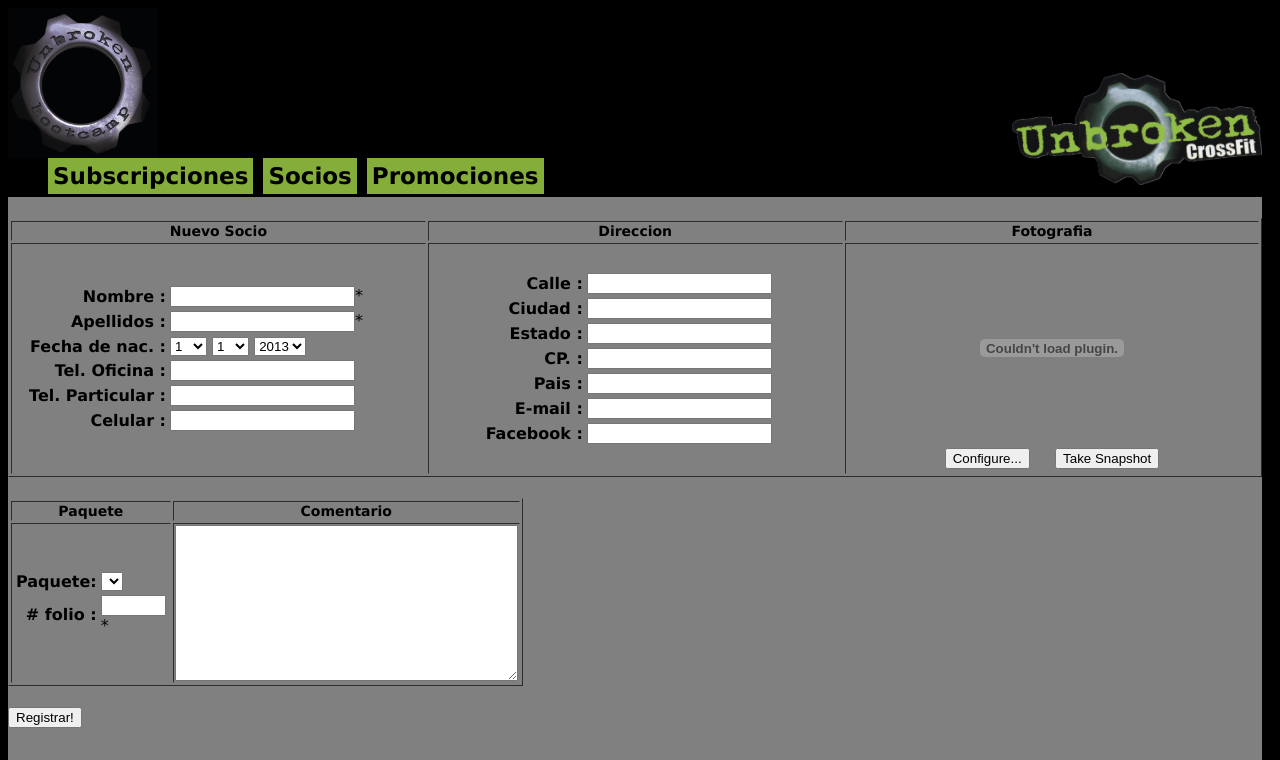
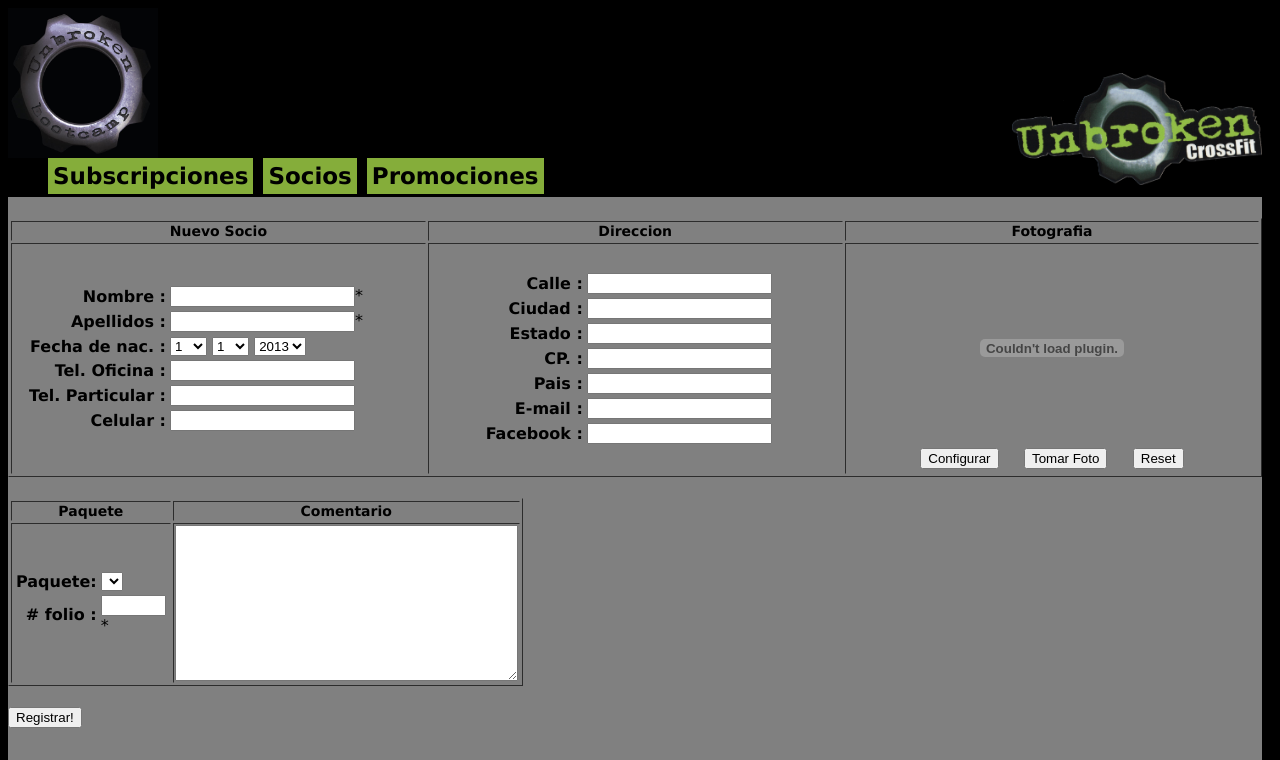
Before and after one commit to MMaijane/unbroken, a CodeIgniter app: page /unbroken/index.php/users/subscribe in a window 1280 px wide. Shown: the top 760 px of the page. Run offline with CodeIgniter, Linux system fonts and the light colour scheme; lists and menus that the app fills with data are empty.

Commit message:
falta arreglar cuando se registra un socio aparecen 2 pantallas. y el registro de cuando llegan

```diff
--- a/application/controllers/users.php
+++ b/application/controllers/users.php
@@ -62,7 +62,6 @@
     # return for the form
     if($this->input->post('new_subscription')) {
 
-
       if ($this->form_validation->run('subscribe') != FALSE) {
 
             # correcto
@@ -85,7 +84,7 @@
               'vc_email'=>$this->input->post('vc_email'),
               'vc_facebook'=>$this->input->post('vc_facebook'),
               'dt_registry'=>$date,
-              'vc_picture'=>$this->input->post('vc_picture'),
+              'vc_picture'=>1,
               'vc_coment'=>$this->input->post('vc_coment')
             );
 
@@ -94,6 +93,11 @@
             # obtain the expires date with the package id
             $package_months = $this->packages_bss->get_package_months($this->input->post('id_pack'));
             $user_id = $this->users_bss->get_user_id($this->input->post('vc_username'), $this->input->post('dt_birthday'));
+
+            # rename the pic
+            $pic_name = $user_id['id_user'].".jpg";
+            rename(getcwd()."\img\users_pics\\new_user_".date('Ymd').".jpg", getcwd()."\img\users_pics\\".$pic_name);
+            $this->users_bss->update_pic_name($user_id['id_user'], $pic_name);
 
 
             # ver el corte (15 - 30)
@@ -109,7 +113,7 @@
             $expires_date  = date('Y-'.$m.'-'.$d_day);
             # tb_subscriptions
             $subscription_data = array(
-                  'id_user'=>$this->input->post('id_user'),
+                  'id_user'=>$user_id['id_user'],
                   'id_package'=>$this->input->post('id_pack'),
                   'dt_subscription'=>$date,
                   'dt_expires'=>$expires_date,
--- a/application/models/users_bss.php
+++ b/application/models/users_bss.php
@@ -161,6 +161,14 @@
   }
 
 
+  function update_pic_name($user_id, $pic_name){
+   $query = $this->db->query("update tb_users usr ".
+                              "set usr.vc_picture='{$pic_name}' ".
+                              "where usr.id_user={$user_id} ");
+  }
+
+
+
   //done
   function general () {
 
--- a/application/views/templates/header.php
+++ b/application/views/templates/header.php
@@ -61,7 +61,7 @@
 	        div.style.display = 'block';
 	      }
 	    };
+  	</script>
   	<?php header("Content-Type: text/html;charset=utf-8");?>
   	<meta http-equiv="Content-type" content="text/html; charset=utf-8" />
-  	</script>
 	</head>
--- a/application/views/users/new_subscription.php
+++ b/application/views/users/new_subscription.php
@@ -1,4 +1,3 @@
-
 <?php
   for ($i=1; $i <=31; $i++) {$day[$i] = $i; }
   for ($i=1; $i <=12; $i++) {$month[$i] = $i; }
@@ -57,29 +56,30 @@
 		      <td class="data_rows_single_user">
 		        <table id="inner_table" >
 		          <tr>
-		            <td class="inner_photo">
-		              <div id="">
-
-		                <script type="text/javascript" src="<?=base_url()?>/js/webcam.js"></script>
+		            <td class="inner_photo"><div id ='22'></div>
+		              <div id="ww">
+		                <script type="text/javascript" src="<?=base_url()?>js/webcam.js"></script>
 		                <script language="JavaScript">
-		                  var base_url = "<?=base_url()?>";
+		                  				var base_url = "<?=base_url()?>";
 		                          webcam.set_swf_url( base_url + 'js/webcam.swf' );
 		                          webcam.set_api_url( base_url + 'js/test.php' );
 		                          webcam.set_quality( 90 ); // JPEG quality (1 - 100)
-		                          webcam.set_shutter_sound( true ); // play shutter click sound
+		                          webcam.set_shutter_sound( false ); // play shutter click sound
 		                </script>
 		                <script language="JavaScript">
 		                        document.write( webcam.get_html(320, 200) );
 		                </script><br/>
-		                        <input type=button value="Configure..." onClick="webcam.configure()">
+		                        <input type=button value="Configurar" onClick="webcam.configure()">
 		                        &nbsp;&nbsp;&nbsp;
-		                        <input type=button value="Take Snapshot" onClick="webcam.snap()">
-
+		                        <input type=button value="Tomar Foto" onClick="webcam.snap()">
+														&nbsp;&nbsp;&nbsp;
+		                        <input type=button value="Reset" onClick="webcam.reset()">
 		                <script language="JavaScript">
 		                        webcam.set_hook( 'onComplete', 'my_callback_function' );
-		                        function my_callback_function(response) {
-		                                alert("Success! PHP returned: " + response);
-		                        }
+										        function my_callback_function(response) {
+										                alert("Success! PHP returned: " + response);
+										        }
+
 		                </script>
 		              </div>
 		            </td>
--- a/js/test.php
+++ b/js/test.php
@@ -3,8 +3,7 @@
 /* JPEGCam Test Script */
 /* Receives JPEG webcam submission and saves to local file. */
 /* Make sure your directory has permission to write files as your web server user! */
-
-$filename = date('YmdHis') . '.jpg';
+$filename = 'C:\wamp\www\unbroken\img\users_pics\new_user_'. date('Ymd') . '.jpg';
 $result = file_put_contents( $filename, file_get_contents('php://input') );
 if (!$result) {
 	print "ERROR: Failed to write data to $filename, check permissions\n";
@@ -12,6 +11,6 @@
 }
 
 $url = 'http://' . $_SERVER['HTTP_HOST'] . dirname($_SERVER['REQUEST_URI']) . '/' . $filename;
-print "$url\n";
+print $_REQUEST['hola'];
 
 ?>
--- a/js/webcam.js
+++ b/js/webcam.js
@@ -26,7 +26,7 @@
 	callback: null, // user callback for completed uploads
 	swf_url: 'webcam.swf', // URI to webcam.swf movie (defaults to cwd)
 	shutter_url: 'shutter.mp3', // URI to shutter.mp3 sound
-	api_url: 'http://localhost/unbroken/js/test.php', // URL to upload script
+	api_url: '', // URL to upload script
 	loaded: false, // true when webcam movie finishes loading
 	quality: 90, // JPEG quality (1 - 100)
 	shutter_sound: true, // shutter sound effect on/off
@@ -128,7 +128,6 @@
 
 	freeze: function() {
 		// freeze webcam image (capture but do not upload)
-
 		this.get_movie()._snap('', this.quality, this.shutter_sound ? 1 : 0, 0 );
 	},
 
```
